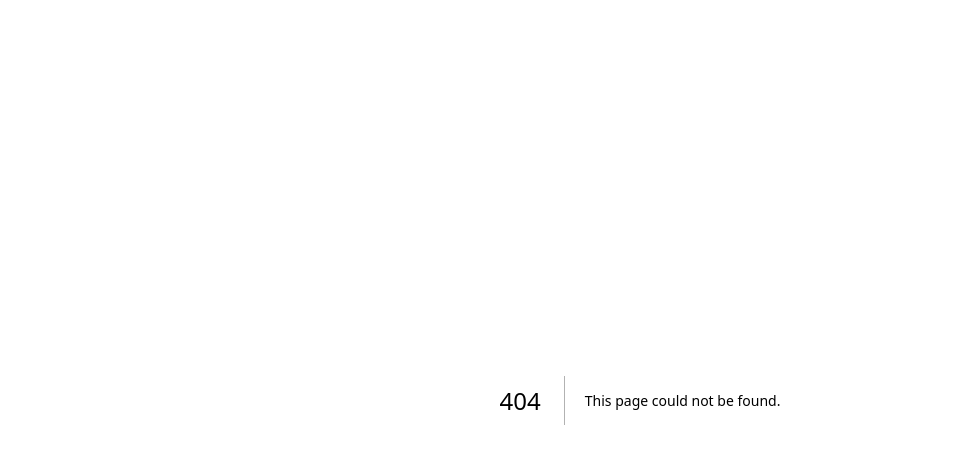
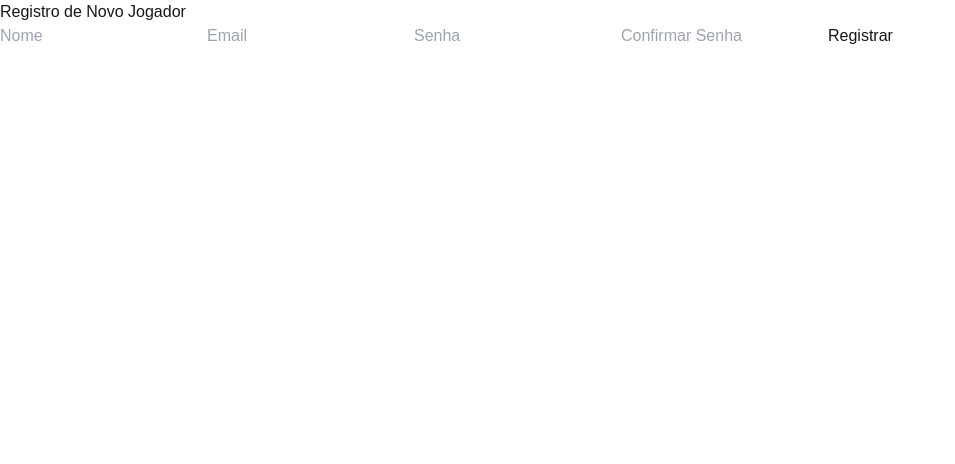
Before and after one commit to giolvani/bet-wallet, a Next.js app: page /auth/register in a window 1280 px wide. Before the commit this address had no page. Shown: the top 464 px of the page, without its empty margins (0-955 px from the left). Built offline with nearby package versions, Linux system fonts and the light colour scheme.

Commit message:
create register page

```diff
--- /dev/null
+++ b/src/app/(pages)/auth/register/page.tsx
@@ -0,0 +1,5 @@
+import RegisterPage from '@/components/pages/Register';
+
+export default function Page() {
+    return <RegisterPage />
+}
--- /dev/null
+++ b/src/components/pages/Register.tsx
@@ -0,0 +1,79 @@
+'use client';
+
+import { useState } from 'react';
+import { useRouter } from 'next/navigation';
+import api from '@/services/api';
+
+const RegisterPage = () => {
+    const [name, setName] = useState('');
+    const [email, setEmail] = useState('');
+    const [password, setPassword] = useState('');
+    const [confirmPassword, setConfirmPassword] = useState('');
+    const [errorMessage, setErrorMessage] = useState('');
+    const router = useRouter();
+
+    const handleSubmit = async (e: React.FormEvent) => {
+        e.preventDefault();
+
+        if (password !== confirmPassword) {
+            setErrorMessage('As senhas não coincidem.');
+            return;
+        }
+
+        try {
+            const response = await api.post('/register', {
+                name,
+                email,
+                password,
+                confirmPassword,
+            });
+
+            if (response.status === 201) {
+                router.push('/auth/login');
+            }
+        } catch (error) {
+            setErrorMessage('Erro ao registrar. Tente novamente.');
+            console.error('Erro de registro', error);
+        }
+    };
+
+    return (
+        <div>
+            <h1>Registro de Novo Jogador</h1>
+            <form onSubmit={handleSubmit}>
+                <input
+                    type="text"
+                    placeholder="Nome"
+                    value={name}
+                    onChange={(e) => setName(e.target.value)}
+                    required
+                />
+                <input
+                    type="email"
+                    placeholder="Email"
+                    value={email}
+                    onChange={(e) => setEmail(e.target.value)}
+                    required
+                />
+                <input
+                    type="password"
+                    placeholder="Senha"
+                    value={password}
+                    onChange={(e) => setPassword(e.target.value)}
+                    required
+                />
+                <input
+                    type="password"
+                    placeholder="Confirmar Senha"
+                    value={confirmPassword}
+                    onChange={(e) => setConfirmPassword(e.target.value)}
+                    required
+                />
+                {errorMessage && <p style={{ color: 'red' }}>{errorMessage}</p>}
+                <button type="submit">Registrar</button>
+            </form>
+        </div>
+    );
+};
+
+export default RegisterPage;
```
